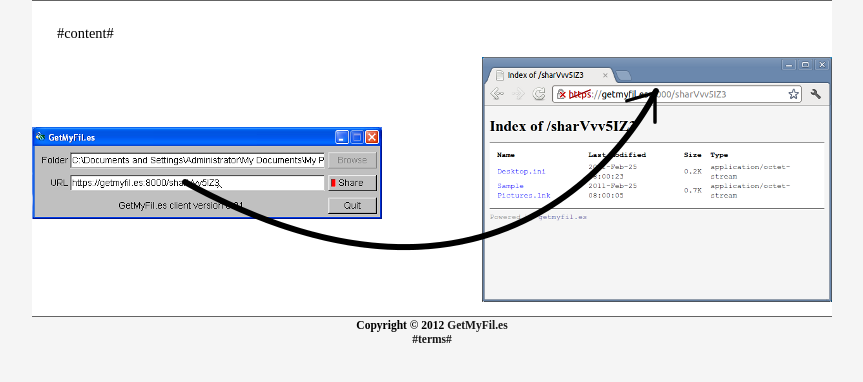
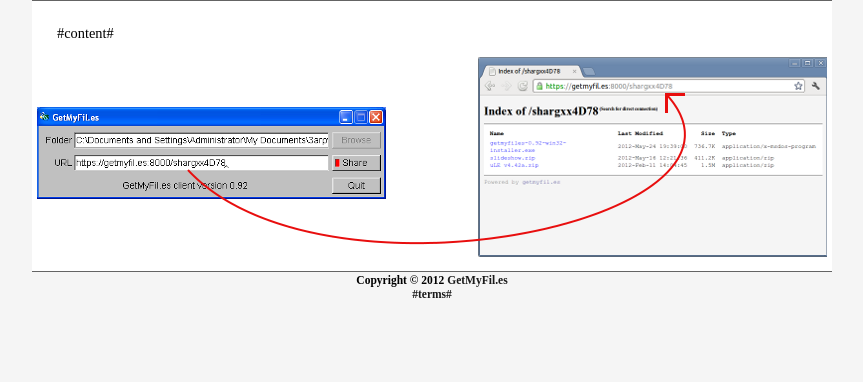
Before and after one commit to pdaxrom/GetMyFiles, a PHP site: page /tmpl/index.html in a window 1280 px wide. Shown: the part 89-471 px from the top of the page, without its empty margins (208-1071 px from the left). Run offline with PHP 8.4, Linux system fonts and the light colour scheme.

Commit message:
new image

```diff
--- a/site/css/site.css
+++ b/site/css/site.css
@@ -78,6 +78,11 @@
     padding-bottom: 14px;
 }
 
+.center {
+    display: block;
+    margin: 0 auto;
+}
+
 div.footer {
     width: 800px;
     margin-left: auto;
--- a/site/tmpl/index.html
+++ b/site/tmpl/index.html
@@ -23,7 +23,7 @@
 	<div class="content">
 	    <p>#content#</p>
 	</div>
-	<img src="img/share2.png"/>
+	<img class="center" src="img/share2.png"/>
     </div>
     <div id="footer">
 	<p class="copyright">Copyright © 2012 <a href="?p=">GetMyFil.es</a></p>
```
Also changed, not shown: site/img/share2.png.
